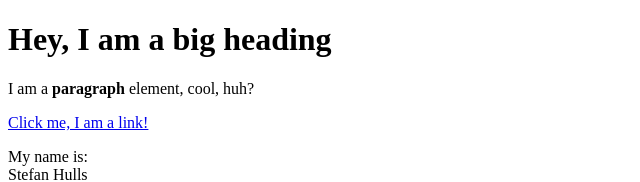
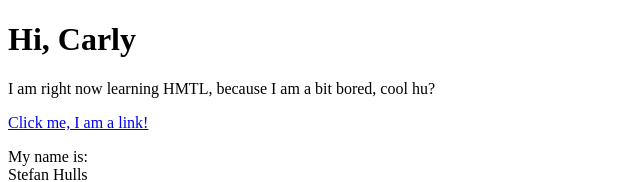
Before and after one commit to depressedgulasch/cartoon-hero, a plain HTML site: page test.html in a window 1280 px wide. Shown: the top 182 px of the page, without its empty margins (0-640 px from the left). Drawn offline with Linux system fonts and the light colour scheme.

Commit message:
Calling out Carly

```diff
--- a/test.html
+++ b/test.html
@@ -4,8 +4,8 @@
 	<title>Test Page</title>
 </head>
 <body>
-	<h1>Hey, I am a big heading</h1>
-	<p>I am a <b>paragraph</b> element, cool, huh?</p>
+	<h1>Hi, Carly</h1>
+	<p>I am right now learning HMTL, because I am a bit bored, cool hu?</p>
 	<a href="https://google.com" target="_blank" title="Let's go to Google">Click me, I am a link!</a>
 	<p>My name is:<br>
 	Stefan Hulls</p>
```
